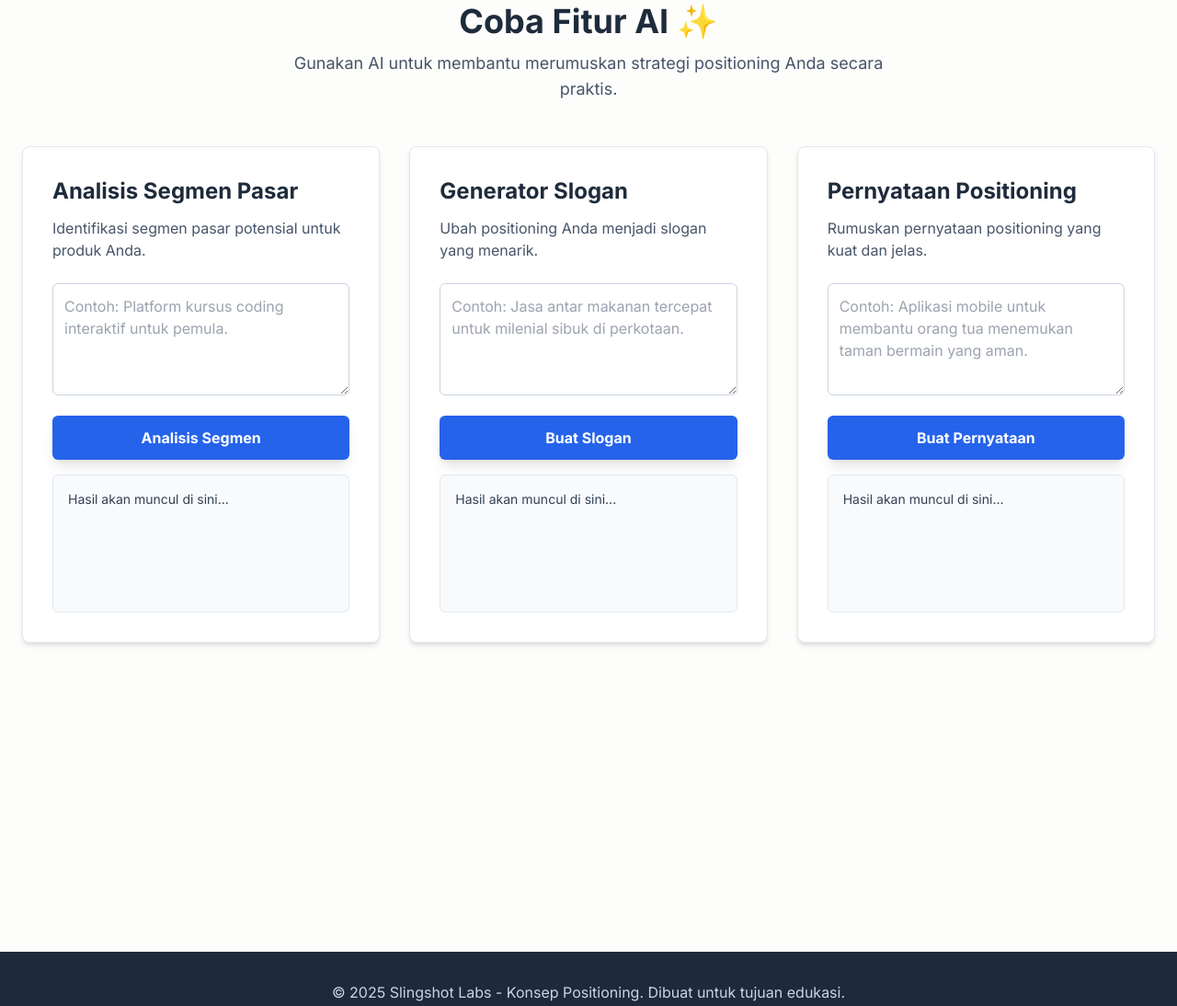
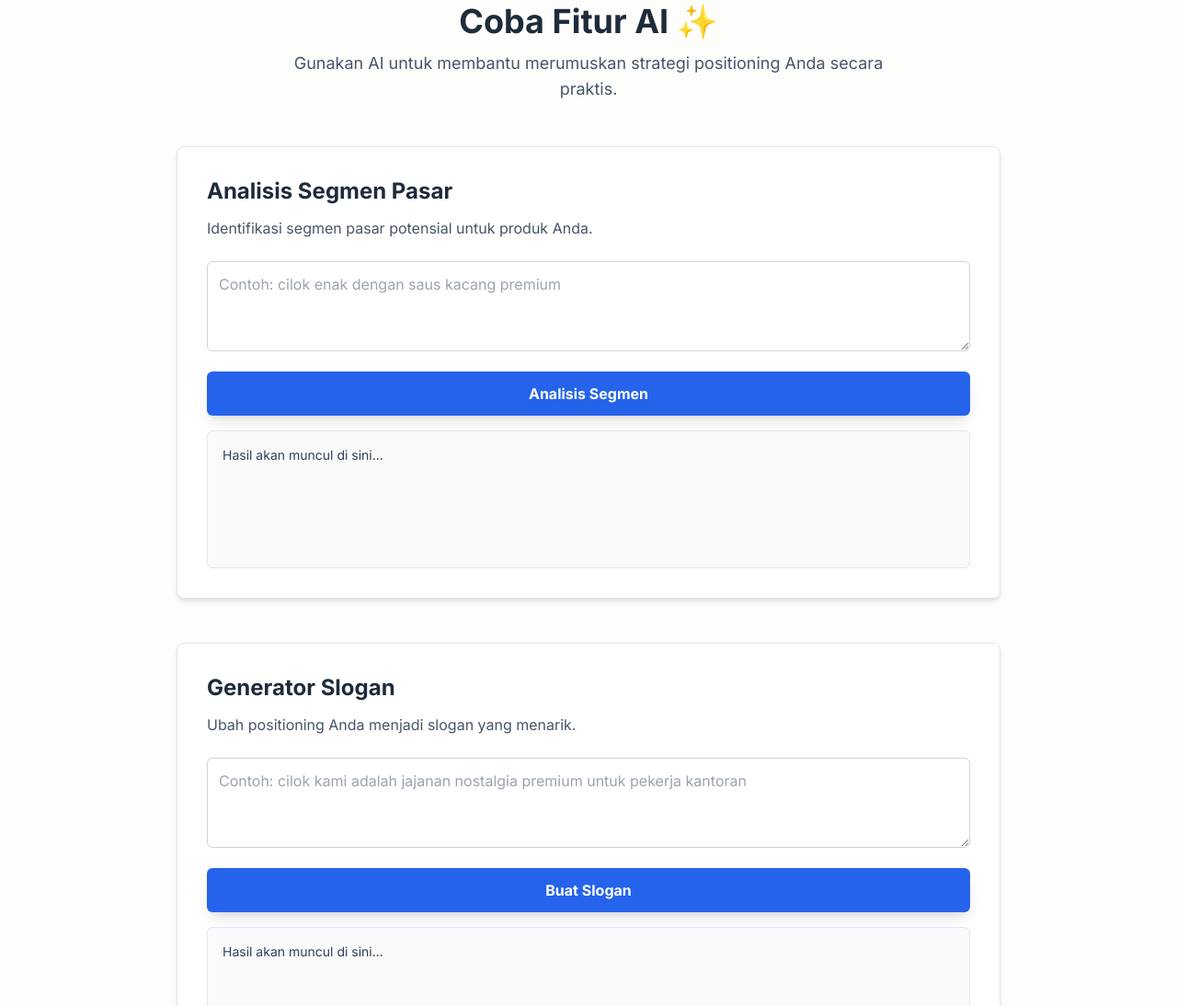
Before and after one commit to ariebizid-git/positioning, a plain HTML site: page index.html in a window 1280 px wide. Shown: the part 1577-2671 px from the top of the page at 92% size. Drawn offline with nearby package versions, Linux system fonts and the light colour scheme.

Commit message:
Update index.html

```diff
--- a/index.html
+++ b/index.html
@@ -94,12 +94,14 @@
                 <h2 class="text-3xl md:text-4xl font-bold mb-3">Coba Fitur AI ✨</h2>
                 <p class="max-w-2xl mx-auto text-lg text-slate-600">Gunakan AI untuk membantu merumuskan strategi positioning Anda secara praktis.</p>
             </div>
-            <div class="grid grid-cols-1 lg:grid-cols-3 gap-8">
+
+            <div class="max-w-4xl mx-auto space-y-12">
+
                 <div class="bg-white p-8 rounded-lg shadow-md border border-slate-200 flex flex-col">
                     <h3 class="text-2xl font-bold mb-3">Analisis Segmen Pasar</h3>
-                    <p class="text-slate-600 mb-6 flex-grow">Identifikasi segmen pasar potensial untuk produk Anda.</p>
+                    <p class="text-slate-600 mb-6">Identifikasi segmen pasar potensial untuk produk Anda.</p>
                     <div class="space-y-4">
-                        <textarea id="segment-desc" rows="4" class="w-full p-3 border border-slate-300 rounded-md focus:ring-2 focus:ring-blue-500 focus:border-blue-500 transition" placeholder="Contoh: Platform kursus coding interaktif untuk pemula."></textarea>
+                        <textarea id="segment-desc" rows="3" class="w-full p-3 border border-slate-300 rounded-md focus:ring-2 focus:ring-blue-500 focus:border-blue-500 transition" placeholder="Contoh: cilok enak dengan saus kacang premium"></textarea>
                         <button id="segment-btn" class="w-full bg-blue-600 text-white font-bold py-3 px-4 rounded-md shadow-lg hover:bg-blue-700 transition transform hover:scale-105">Analisis Segmen</button>
                         <div id="segment-loading" class="text-center text-slate-500 mt-4 hidden">Menganalisis...</div>
                         <div class="mt-4 p-4 bg-slate-50 rounded-md border border-slate-200 min-h-[150px]">
@@ -107,11 +109,12 @@
                         </div>
                     </div>
                 </div>
+
                 <div class="bg-white p-8 rounded-lg shadow-md border border-slate-200 flex flex-col">
                     <h3 class="text-2xl font-bold mb-3">Generator Slogan</h3>
-                    <p class="text-slate-600 mb-6 flex-grow">Ubah positioning Anda menjadi slogan yang menarik.</p>
+                    <p class="text-slate-600 mb-6">Ubah positioning Anda menjadi slogan yang menarik.</p>
                     <div class="space-y-4">
-                        <textarea id="slogan-desc" rows="4" class="w-full p-3 border border-slate-300 rounded-md focus:ring-2 focus:ring-blue-500 focus:border-blue-500 transition" placeholder="Contoh: Jasa antar makanan tercepat untuk milenial sibuk di perkotaan."></textarea>
+                        <textarea id="slogan-desc" rows="3" class="w-full p-3 border border-slate-300 rounded-md focus:ring-2 focus:ring-blue-500 focus:border-blue-500 transition" placeholder="Contoh: cilok kami adalah jajanan nostalgia premium untuk pekerja kantoran"></textarea>
                         <button id="slogan-btn" class="w-full bg-blue-600 text-white font-bold py-3 px-4 rounded-md shadow-lg hover:bg-blue-700 transition transform hover:scale-105">Buat Slogan</button>
                         <div id="slogan-loading" class="text-center text-slate-500 mt-4 hidden">Membuat...</div>
                         <div class="mt-4 p-4 bg-slate-50 rounded-md border border-slate-200 min-h-[150px]">
@@ -119,11 +122,12 @@
                         </div>
                     </div>
                 </div>
+
                 <div class="bg-white p-8 rounded-lg shadow-md border border-slate-200 flex flex-col">
                     <h3 class="text-2xl font-bold mb-3">Pernyataan Positioning</h3>
-                    <p class="text-slate-600 mb-6 flex-grow">Rumuskan pernyataan positioning yang kuat dan jelas.</p>
+                    <p class="text-slate-600 mb-6">Rumuskan pernyataan positioning yang kuat dan jelas.</p>
                     <div class="space-y-4">
-                        <textarea id="positioning-desc" rows="4" class="w-full p-3 border border-slate-300 rounded-md focus:ring-2 focus:ring-blue-500 focus:border-blue-500 transition" placeholder="Contoh: Aplikasi mobile untuk membantu orang tua menemukan taman bermain yang aman."></textarea>
+                        <textarea id="positioning-desc" rows="3" class="w-full p-3 border border-slate-300 rounded-md focus:ring-2 focus:ring-blue-500 focus:border-blue-500 transition" placeholder="Contoh: gerobak cilok modern yang higienis di area perkantoran"></textarea>
                         <button id="positioning-btn" class="w-full bg-blue-600 text-white font-bold py-3 px-4 rounded-md shadow-lg hover:bg-blue-700 transition transform hover:scale-105">Buat Pernyataan</button>
                         <div id="positioning-loading" class="text-center text-slate-500 mt-4 hidden">Membuat...</div>
                         <div class="mt-4 p-4 bg-slate-50 rounded-md border border-slate-200 min-h-[150px]">
@@ -131,22 +135,21 @@
                         </div>
                     </div>
                 </div>
+
             </div>
         </section>
     </main>
 
     <footer class="bg-slate-800 text-slate-300 mt-20 md:mt-32">
         <div class="container mx-auto px-6 py-8 text-center">
-            <p>&copy; 2025 Slingshot Labs - Konsep Positioning. Dibuat untuk tujuan edukasi.</p>
+            <p>&copy; 2025 SlingshotLabs Konsep Positioning. Dibuat untuk tujuan edukasi.</p>
         </div>
     </footer>
 
     <script>
         document.addEventListener('DOMContentLoaded', () => {
-            // ===================================================================
-            // PERHATIAN: GANTI DENGAN API KEY ANDA
-            // ===================================================================
-            const apiKey = "AIzaSyD_LR1MUciYIRqbX_kr90cTzVgWE5lf2YY"; // <-- GANTI DI SINI
+
+            const apiKey = "AIzaSyD_LR1MUciYIRqbX_kr90cTzVgWE5lf2YY"; //
             // ===================================================================
 
             // === Logika untuk Tab Strategi ===
```
